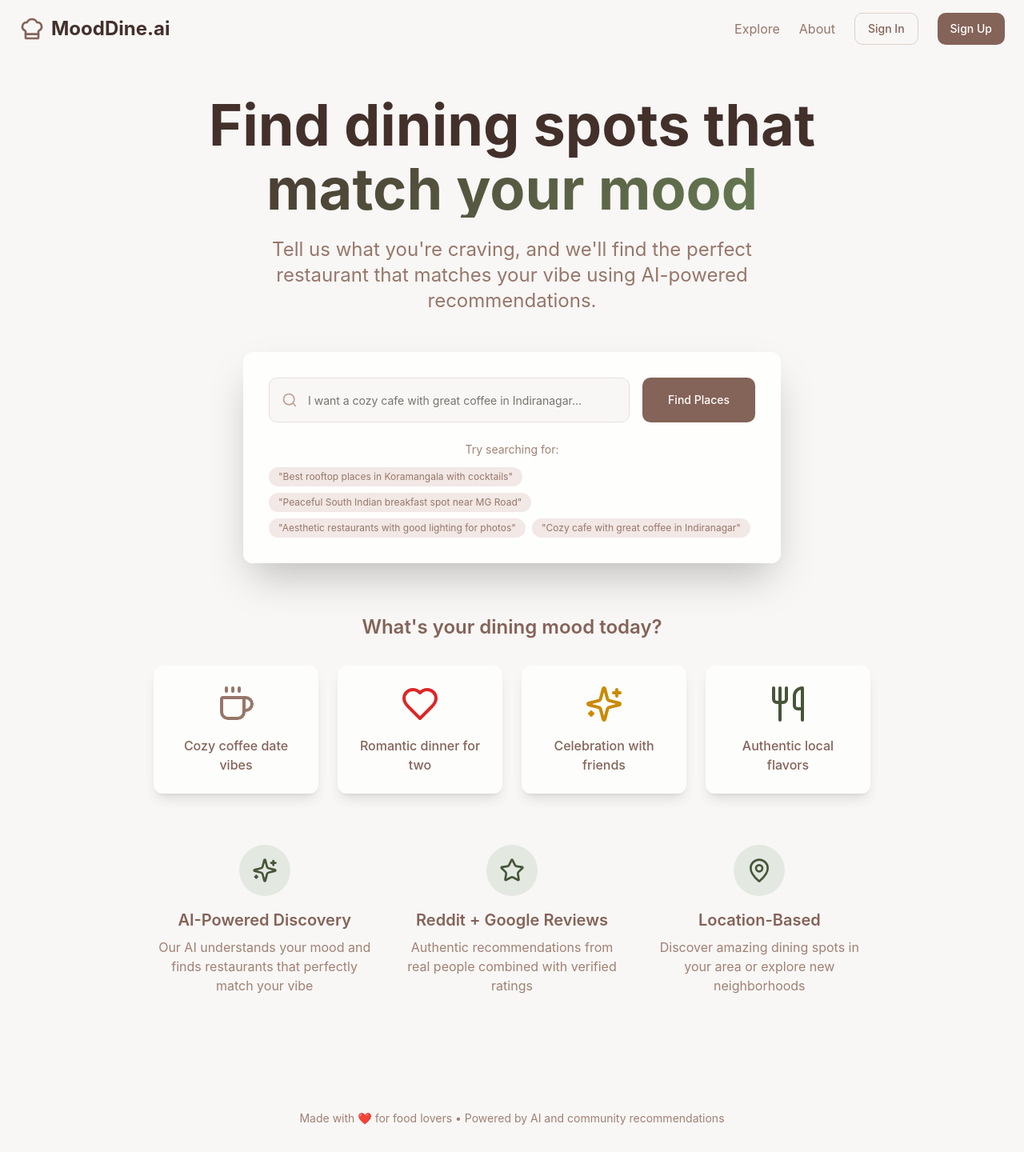
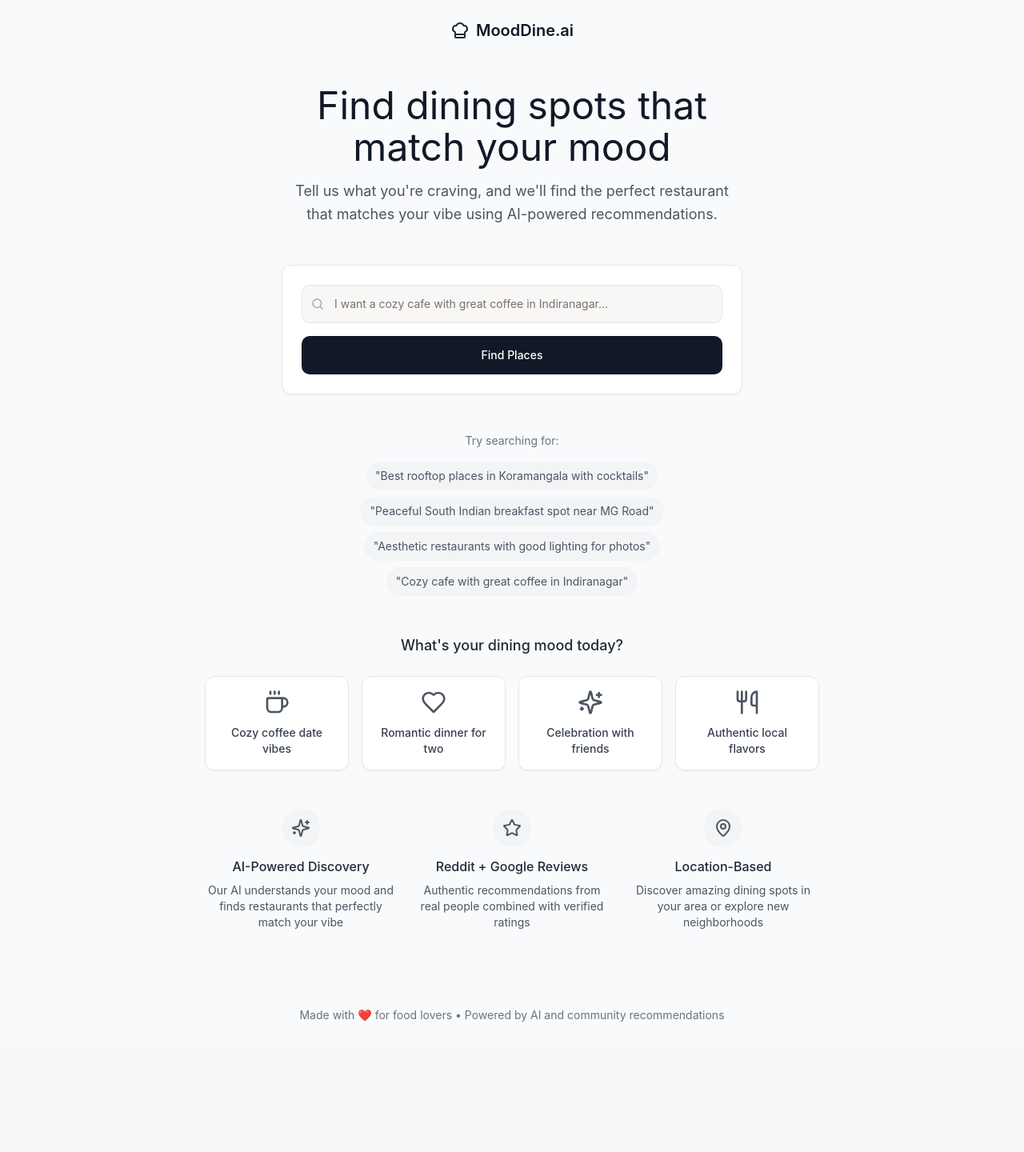
Before and after one commit to yashrajsomvanshi/mood-dine-discover, a React (Vite) app: page / in a window 1280 px wide. Shown: the whole page at 80% size. After the commit the page ends 1311 px from the top, so only its background shows below. Built offline with nearby package versions, Linux system fonts and the light colour scheme.

Commit message:
Refactor: Apply design from reference image
- Updated homepage UI to match the provided reference image.
- Removed unnecessary navigation elements.
- Adjusted font colors and sizes for improved aesthetics.
- Implemented loading sequence and result display.

```diff
--- a/src/pages/Index.tsx
+++ b/src/pages/Index.tsx
@@ -9,13 +9,14 @@ import { useToast } from "@/hooks/use-toast";
 const Index = () => {
   const [searchQuery, setSearchQuery] = useState("");
   const [isSearching, setIsSearching] = useState(false);
+  const [searchResults, setSearchResults] = useState(null);
   const { toast } = useToast();
 
   const moodSuggestions = [
-    { icon: Coffee, text: "Cozy coffee date vibes", color: "text-warm-700" },
-    { icon: Heart, text: "Romantic dinner for two", color: "text-red-600" },
-    { icon: Sparkles, text: "Celebration with friends", color: "text-yellow-600" },
-    { icon: Utensils, text: "Authentic local flavors", color: "text-sage-700" },
+    { icon: Coffee, text: "Cozy coffee date vibes", color: "text-gray-600" },
+    { icon: Heart, text: "Romantic dinner for two", color: "text-gray-600" },
+    { icon: Sparkles, text: "Celebration with friends", color: "text-gray-600" },
+    { icon: Utensils, text: "Authentic local flavors", color: "text-gray-600" },
   ];
 
   const exampleSearches = [
@@ -29,6 +30,7 @@ const Index = () => {
     if (!searchQuery.trim()) return;
 
     setIsSearching(true);
+    setSearchResults(null);
     console.log("Searching for:", searchQuery);
 
     try {
@@ -46,9 +48,10 @@ const Index = () => {
       if (response.ok) {
         const data = await response.json();
         console.log('Webhook response:', data);
+        setSearchResults(data);
         toast({
-          title: "Search sent successfully!",
-          description: "We're finding the perfect places for you.",
+          title: "Search completed!",
+          description: "Found places that match your mood.",
         });
       } else {
         throw new Error('Failed to send search request');
@@ -66,104 +69,119 @@ const Index = () => {
   };
 
   return (
-    <div className="min-h-screen bg-gradient-warm">
+    <div className="min-h-screen bg-gray-50">
       {/* Header */}
-      <header className="relative z-10 px-6 py-4">
-        <nav className="max-w-7xl mx-auto flex items-center justify-between">
+      <header className="relative z-10 px-6 py-6">
+        <nav className="max-w-4xl mx-auto flex items-center justify-center">
           <div className="flex items-center space-x-2">
-            <ChefHat className="h-8 w-8 text-warm-800" />
-            <h1 className="text-2xl font-bold text-warm-900">MoodDine.ai</h1>
-          </div>
-
-          <div className="hidden md:flex items-center space-x-6">
-            <a href="#" className="text-warm-700 hover:text-warm-900 transition-colors">Explore</a>
-            <a href="#" className="text-warm-700 hover:text-warm-900 transition-colors">About</a>
-            <Button variant="outline" className="border-warm-300 text-warm-800 hover:bg-warm-100">
-              Sign In
-            </Button>
-            <Button className="bg-warm-800 hover:bg-warm-900 text-white">
-              Sign Up
-            </Button>
+            <ChefHat className="h-6 w-6 text-gray-800" />
+            <h1 className="text-xl font-semibold text-gray-900">MoodDine.ai</h1>
           </div>
         </nav>
       </header>
 
       {/* Hero Section */}
-      <main className="px-6 py-12">
-        <div className="max-w-4xl mx-auto text-center">
+      <main className="px-6 py-8">
+        <div className="max-w-3xl mx-auto text-center">
           <div className="animate-fade-in">
-            <h2 className="text-5xl md:text-7xl font-bold text-warm-900 mb-6 leading-tight">
+            <h2 className="text-4xl md:text-5xl font-normal text-gray-900 mb-4 leading-tight">
               Find dining spots that
-              <span className="text-gradient block mt-2">match your mood</span>
+              <span className="block mt-1">match your mood</span>
             </h2>
 
-            <p className="text-xl md:text-2xl text-warm-700 mb-12 max-w-2xl mx-auto leading-relaxed">
+            <p className="text-lg text-gray-600 mb-12 max-w-xl mx-auto leading-relaxed">
               Tell us what you're craving, and we'll find the perfect restaurant
               that matches your vibe using AI-powered recommendations.
             </p>
           </div>
 
           {/* Search Interface */}
-          <div className="animate-slide-up max-w-2xl mx-auto mb-16">
-            <Card className="backdrop-blur-sm bg-white/80 shadow-2xl border-0">
-              <CardContent className="p-8">
-                <div className="flex flex-col md:flex-row gap-4">
-                  <div className="relative flex-1">
-                    <Search className="absolute left-4 top-1/2 transform -translate-y-1/2 text-warm-500 h-5 w-5" />
+          <div className="animate-slide-up max-w-xl mx-auto mb-12">
+            <Card className="bg-white shadow-sm border border-gray-200">
+              <CardContent className="p-6">
+                <div className="flex flex-col gap-4">
+                  <div className="relative">
+                    <Search className="absolute left-3 top-1/2 transform -translate-y-1/2 text-gray-400 h-4 w-4" />
                     <Input
                       placeholder="I want a cozy cafe with great coffee in Indiranagar..."
                       value={searchQuery}
                       onChange={(e) => setSearchQuery(e.target.value)}
-                      className="pl-12 h-14 text-lg border-warm-200 focus:border-warm-400 focus:ring-warm-300"
+                      className="pl-10 h-12 text-base border-gray-200 focus:border-gray-400 focus:ring-gray-300"
                       onKeyPress={(e) => e.key === 'Enter' && handleSearch()}
                     />
                   </div>
                   <Button
                     onClick={handleSearch}
                     disabled={isSearching}
-                    className="h-14 px-8 bg-warm-800 hover:bg-warm-900 text-white font-medium"
+                    className="h-12 bg-gray-900 hover:bg-gray-800 text-white font-medium rounded-md"
                   >
                     {isSearching ? (
-                      <div className="animate-spin rounded-full h-5 w-5 border-b-2 border-white"></div>
+                      <div className="flex items-center gap-2">
+                        <div className="animate-spin rounded-full h-4 w-4 border-b-2 border-white"></div>
+                        Searching...
+                      </div>
                     ) : (
                       "Find Places"
                     )}
                   </Button>
                 </div>
+              </CardContent>
+            </Card>
+          </div>
 
-                <div className="mt-6 text-sm text-warm-600">
-                  <p className="mb-3">Try searching for:</p>
-                  <div className="flex flex-wrap gap-2">
+          {/* Results or Examples */}
+          {isSearching ? (
+            <div className="text-center py-8">
+              <div className="animate-spin rounded-full h-8 w-8 border-b-2 border-gray-900 mx-auto mb-4"></div>
+              <p className="text-gray-600">Finding the perfect places for you...</p>
+            </div>
+          ) : searchResults ? (
+            <div className="max-w-2xl mx-auto mb-12">
+              <Card className="bg-white shadow-sm border border-gray-200">
+                <CardContent className="p-6">
+                  <h3 className="text-lg font-medium text-gray-900 mb-4">Search Results</h3>
+                  <div className="text-left">
+                    <pre className="text-sm text-gray-600 whitespace-pre-wrap">
+                      {JSON.stringify(searchResults, null, 2)}
+                    </pre>
+                  </div>
+                </CardContent>
+              </Card>
+            </div>
+          ) : (
+            <div className="max-w-2xl mx-auto mb-12">
+              <div className="text-sm text-gray-500">
+                <p className="mb-4">Try searching for:</p>
+                <div className="flex flex-wrap gap-2 justify-center">
                   {exampleSearches.map((example, index) => (
                     <button
                       key={index}
                       onClick={() => setSearchQuery(example)}
-                        className="px-3 py-1 bg-warm-100 text-warm-700 rounded-full hover:bg-warm-200 transition-colors text-xs"
+                      className="px-3 py-2 bg-gray-100 text-gray-600 rounded-full hover:bg-gray-200 transition-colors text-sm"
                     >
                       "{example}"
                     </button>
                   ))}
                 </div>
               </div>
-              </CardContent>
-            </Card>
             </div>
+          )}
 
           {/* Mood Suggestions */}
-          <div className="animate-slide-up max-w-4xl mx-auto mb-16">
-            <h3 className="text-2xl font-semibold text-warm-800 mb-8">
+          <div className="animate-slide-up max-w-3xl mx-auto mb-12">
+            <h3 className="text-lg font-medium text-gray-800 mb-6">
               What's your dining mood today?
             </h3>
-            <div className="grid grid-cols-1 md:grid-cols-2 lg:grid-cols-4 gap-6">
+            <div className="grid grid-cols-1 md:grid-cols-2 lg:grid-cols-4 gap-4">
               {moodSuggestions.map((mood, index) => (
                 <Card
                   key={index}
-                  className="cursor-pointer hover:scale-105 transition-all duration-300 bg-white/70 backdrop-blur-sm border-0 shadow-lg hover:shadow-xl"
+                  className="cursor-pointer hover:scale-105 transition-all duration-300 bg-white border border-gray-200 shadow-sm hover:shadow-md"
                   onClick={() => setSearchQuery(mood.text)}
                 >
-                  <CardContent className="p-6 text-center">
-                    <mood.icon className={`h-12 w-12 mx-auto mb-4 ${mood.color}`} />
-                    <p className="text-warm-800 font-medium">{mood.text}</p>
+                  <CardContent className="p-4 text-center">
+                    <mood.icon className={`h-8 w-8 mx-auto mb-3 ${mood.color}`} />
+                    <p className="text-gray-700 font-medium text-sm">{mood.text}</p>
                   </CardContent>
                 </Card>
               ))}
@@ -171,33 +189,33 @@ const Index = () => {
           </div>
 
           {/* Features */}
-          <div className="grid grid-cols-1 md:grid-cols-3 gap-8 max-w-5xl mx-auto">
+          <div className="grid grid-cols-1 md:grid-cols-3 gap-6 max-w-4xl mx-auto">
             <div className="text-center animate-fade-in" style={{ animationDelay: '0.2s' }}>
-              <div className="w-16 h-16 bg-sage-100 rounded-full flex items-center justify-center mx-auto mb-4">
-                <Sparkles className="h-8 w-8 text-sage-700" />
+              <div className="w-12 h-12 bg-gray-100 rounded-full flex items-center justify-center mx-auto mb-3">
+                <Sparkles className="h-6 w-6 text-gray-600" />
               </div>
-              <h4 className="text-xl font-semibold text-warm-800 mb-2">AI-Powered Discovery</h4>
-              <p className="text-warm-600">
+              <h4 className="text-base font-medium text-gray-800 mb-2">AI-Powered Discovery</h4>
+              <p className="text-gray-600 text-sm">
                 Our AI understands your mood and finds restaurants that perfectly match your vibe
               </p>
             </div>
 
             <div className="text-center animate-fade-in" style={{ animationDelay: '0.4s' }}>
-              <div className="w-16 h-16 bg-sage-100 rounded-full flex items-center justify-center mx-auto mb-4">
-                <Star className="h-8 w-8 text-sage-700" />
+              <div className="w-12 h-12 bg-gray-100 rounded-full flex items-center justify-center mx-auto mb-3">
+                <Star className="h-6 w-6 text-gray-600" />
               </div>
-              <h4 className="text-xl font-semibold text-warm-800 mb-2">Reddit + Google Reviews</h4>
-              <p className="text-warm-600">
+              <h4 className="text-base font-medium text-gray-800 mb-2">Reddit + Google Reviews</h4>
+              <p className="text-gray-600 text-sm">
                 Authentic recommendations from real people combined with verified ratings
               </p>
             </div>
 
             <div className="text-center animate-fade-in" style={{ animationDelay: '0.6s' }}>
-              <div className="w-16 h-16 bg-sage-100 rounded-full flex items-center justify-center mx-auto mb-4">
-                <MapPin className="h-8 w-8 text-sage-700" />
+              <div className="w-12 h-12 bg-gray-100 rounded-full flex items-center justify-center mx-auto mb-3">
+                <MapPin className="h-6 w-6 text-gray-600" />
               </div>
-              <h4 className="text-xl font-semibold text-warm-800 mb-2">Location-Based</h4>
-              <p className="text-warm-600">
+              <h4 className="text-base font-medium text-gray-800 mb-2">Location-Based</h4>
+              <p className="text-gray-600 text-sm">
                 Discover amazing dining spots in your area or explore new neighborhoods
               </p>
             </div>
@@ -206,7 +224,7 @@ const Index = () => {
       </main>
 
       {/* Footer */}
-      <footer className="mt-24 pb-8 text-center text-warm-600">
+      <footer className="mt-16 pb-8 text-center text-gray-500">
         <p className="text-sm">
           Made with ❤️ for food lovers • Powered by AI and community recommendations
         </p>
```
Lines whose indentation alone changed are shown as unchanged.
